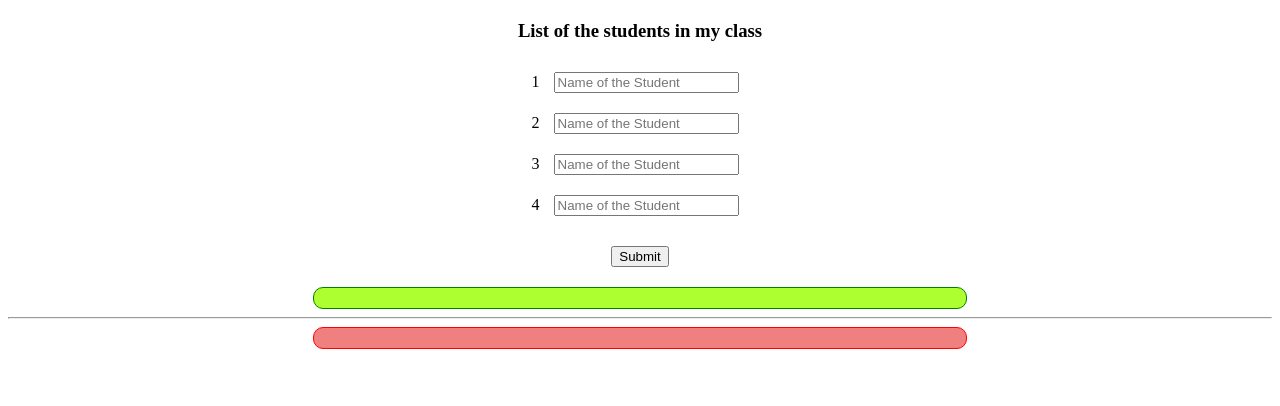
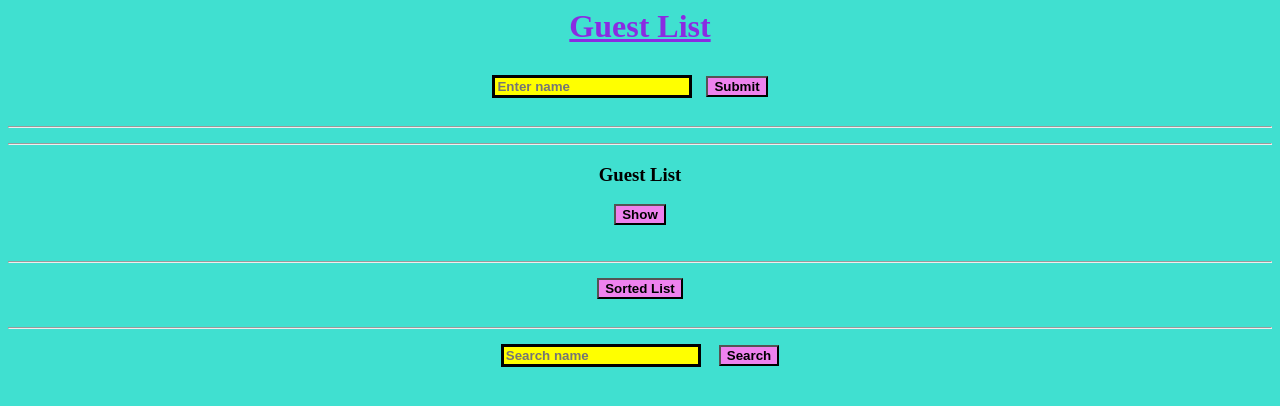
Before and after one commit to JiyaRaj/Project-80, a plain HTML site: page index.html in a window 1280 px wide. Drawn offline with Linux system fonts and the light colour scheme.

Commit message:
Add files via upload

```diff
--- a/index.html
+++ b/index.html
@@ -1,52 +1,37 @@
-<!DOCTYPE html>
 <html>
 <head>
-	<title>C80</title>
+	<title>Guest List</title>
 <link rel="stylesheet" type="text/css" href="style.css">
-	<script src="main.js"></script>
+<script src="main.js"></script>
 
 </head>
-<body>
-<center>
-<h3 style="margin-top: 20px; margin-bottom: 20px; ">
-	List of the students in my class
-</h3>
-
-<div id="rows">
-<span>1</span>
-<input type="text" placeholder="Name of the Student" id="name_of_the_student_1">
-<br>
-
-<span>2</span>
-<input type="text" placeholder="Name of the Student" id="name_of_the_student_2">
-<br>
-
-<span>3</span>
-<input type="text" placeholder="Name of the Student" id="name_of_the_student_3">
-<br>
-
-<span>4</span>
-<input type="text" placeholder="Name of the Student" id="name_of_the_student_4">
-</div>
-
-<button onclick="submit()" id="submit_button">
-	Submit
-</button>
-
-<div id="display_name_with_commas">
+<body style= "text-align: center;">
+	<h1>Guest List</h1>
+	<input type="text" placeholder="Enter name" id="name1">
+	<button onclick="submit()" id="submit_button">Submit</button>
+	<span>&nbsp;&nbsp;&nbsp;&nbsp;</span>
+<hr>
+<div id="display_name">
 </div>
 
 <hr>
+	<div id="Show1"><h3 id="hd1">Guest List</h3>
+		<button onclick="show()" id="show">Show</button>
+		<p id="p1"></p></div>
 
-<div id="display_name_without_commas">
-</div>
+		<hr>
+<button onclick="sorting()" id="sort_button" style="text-align: center;">
+	Sorted List
+</button>
+<div id="sorted"></div>
+    </div>
+
+	<hr>
+	<input type="text" placeholder="Search name" id="s1">&nbsp;
+	<button onclick="searching()" id="srch">Search</button>
+	<p id="p2"></p>
 
 
-<button onclick="sorting()" id="sort_button">
-	Sort
-</button>
-</center>
 
-</script>
 </body>
 </html>
--- a/main.js
+++ b/main.js
@@ -1,30 +1,49 @@
-var student_arry =[
-];
-var display_array=[];
+var names_of_people = [];
 
-function submit(){
-    for(var i=1; i<=4; i++)
+function submit()
 {
-    var name= document.getElementById("name_of_the_student_"+i).value;
-    student_arry.push(name);
+    var GuestName = document.getElementById("name1").value;
+	names_of_people.push(GuestName);
+	document.getElementById("display_name").innerHTML=names_of_people.toString();
+	console.log(names_of_people);
+    var lenght_of_name = names_of_people.length;
+    console.log(lenght_of_name);
+	console.log(GuestName);
+
+   }
+
+
+
+function show()
+{
+	var i= names_of_people.join("<br>");
+	console.log(names_of_people);
+	document.getElementById("p1").innerHTML=i.toString();
+	document.getElementById("sort_button").style.display="block";
+
 }
 
-for(var i=0; i<student_arry.length; i++)
+
+function sorting()
+	{
+		names_of_people.sort()
+		var i= names_of_people.join("<br>");
+		console.log(names_of_people);
+		document.getElementById("sorted").innerHTML=i.toString();
+		}
+
+
+function searching()
 {
-    display_array.push("<h4> name - " + student_arry[i] + "</h4>")
+	var s= document.getElementById("s1").value;
+	var found=0;
+	var j;
+	for(j=0; j<names_of_people.length; j++)
+		{
+			if(s==names_of_people[j]){
+				found=found+1;
+			}
+		}
+	document.getElementById("p2").innerHTML="name found "+found+" time/s";
+	console.log("found name "+found+" time/s");
 }
-document.getElementById("display_name_with_commas").innerHTML= display_array;
-var remove_commas= display_array.join(" ");
-document.getElementById("display_name_without_commas").innerHTML= remove_commas;
-document.getElementById("submit_button").style.display="none";
-document.getElementById("sort_button").style.display="inline-block";
-}
-
-function sorting(){
-student_arry.sort();
-var display_arry_sort=[];
-for(var i=0; i<student_arry.length; i++){
-    display_arry_sort.push("<h4> name - " + student_arry[i] + "</h4>");
-}
-document.getElementById("display_name_with_commas").innerHTML= display_arry_sort;
-}
--- a/style.css
+++ b/style.css
@@ -1,33 +1,29 @@
-#submit_button
-{
-	margin-top: 20px;
-	margin-bottom: 20px;
-}
-#sort_button
-{
-	display: none;
-	margin-top: 20px;
-	margin-bottom: 20px;
+h1{
+	margin-bottom: 30px;
+	color:blueviolet;
+	text-decoration: underline;
 }
 
-input
-{
-	margin: 10px;
-}
-#display_name_with_commas
-{
-	border: 1px solid green;
-    padding: 10px;
-	background-color: greenyellow;
-	border-radius: 10px;
-    width: 50%;
+input{
+
+	margin-right: 10px;
+	margin-bottom: 20px;
+	width: 200px;
+	background-color: yellow;
+	border: solid;
+	font-weight: bold;
 }
 
-#display_name_without_commas
-{
-	border: 1px solid red;
-    padding: 10px;
-    background-color: lightcoral;
-	border-radius: 10px;
-    width: 50%;
+button{
+	margin-bottom: 20px;
+	background-color:violet;
+	font-weight: bold;
 }
+
+hr{
+	margin-bottom: 15px;
+}
+
+body{
+	background-color: turquoise;
+}
```
